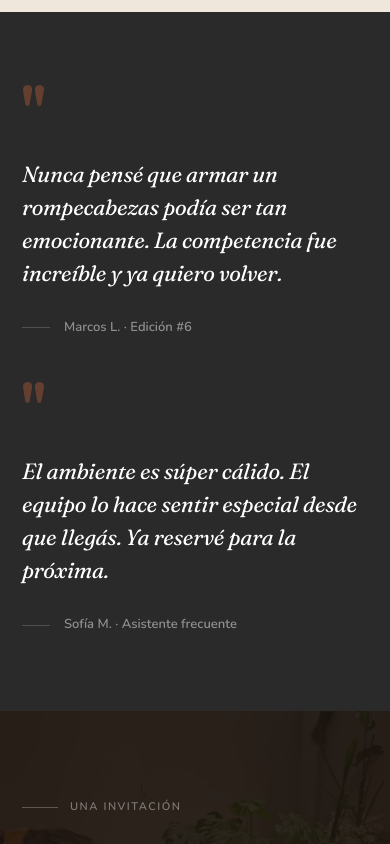
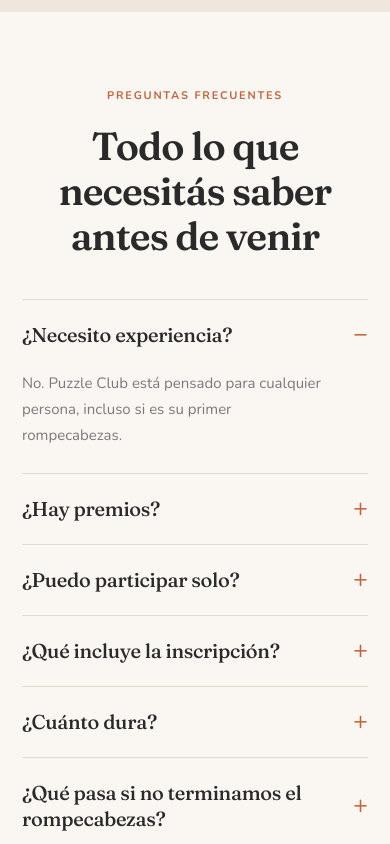
Before and after one commit to victoriamanresabr-cloud/puzzleclubsanjuan-web, a React (Vite) app: page / in a window 390 px wide. Shown: the part 7480-8324 px from the top of the page. Built offline with nearby package versions, Linux system fonts and the light colour scheme; the HTML template or start-up script is replaced by a standard one.

Commit message:
Agrega sección FAQ

```diff
--- a/src/App.tsx
+++ b/src/App.tsx
@@ -1,4 +1,5 @@
 import { useState, useEffect } from 'react'
+import FaqSection from './components/FaqSection'
 
 // ─── IMAGE REGISTRY ──────────────────────────────────────────────────────────
 const IMG = {
@@ -755,6 +756,8 @@ export default function App() {
 
       <NextEventSection />
 
+      <FaqSection />
+
       <TestimonialsSection />
 
       <FinalInvitation />
--- /dev/null
+++ b/src/components/FaqSection.tsx
@@ -0,0 +1,143 @@
+import { useState } from 'react'
+
+const T = {
+  terracotta: '#C4623A',
+  charcoal: '#2A2A2A',
+  cream: '#FAF7F2',
+  textMuted: '#7A7A7A',
+  warmBorder: '#E3D9CE',
+}
+
+const font = {
+  display: "'Fraunces', Georgia, serif",
+  body: "'Nunito', 'Helvetica Neue', Arial, sans-serif",
+}
+
+const questions = [
+  {
+    question: '¿Necesito experiencia?',
+    answer: 'No. Puzzle Club está pensado para cualquier persona, incluso si es su primer rompecabezas.',
+  },
+  {
+    question: '¿Hay premios?',
+    answer: 'Sí. Las categorías de parejas y equipos premian a los mejores tiempos, además de sorteos y sorpresas en algunas ediciones.',
+  },
+  {
+    question: '¿Puedo participar solo?',
+    answer: 'Actualmente podés inscribirte en pareja o en la categoría de equipos.',
+  },
+  {
+    question: '¿Qué incluye la inscripción?',
+    answer: 'La participación en el torneo, el rompecabezas del desafío, acceso al evento y todo lo necesario para vivir la experiencia.',
+  },
+  {
+    question: '¿Cuánto dura?',
+    answer: 'Depende de la categoría, pero los encuentros suelen durar entre 2 y 4 horas, incluyendo la premiación.',
+  },
+  {
+    question: '¿Qué pasa si no terminamos el rompecabezas?',
+    answer: 'No pasa nada. Lo importante es disfrutar la experiencia. El tiempo final se registra según las reglas del evento.',
+  },
+  {
+    question: '¿Dónde se realiza?',
+    answer: 'Cada edición se realiza en un espacio diferente de San Juan. El lugar se informa junto con la apertura de inscripciones.',
+  },
+  {
+    question: '¿Hay límite de edad?',
+    answer: 'No hay un límite estricto. Puede participar cualquier persona que se sienta cómoda con la modalidad elegida.',
+  },
+]
+
+interface FaqItemProps {
+  answer: string
+  index: number
+  isOpen: boolean
+  onToggle: () => void
+  question: string
+}
+
+function FaqItem({ answer, index, isOpen, onToggle, question }: FaqItemProps) {
+  const answerId = `faq-answer-${index}`
+
+  return (
+    <article className="faq-section__item" style={{ borderTop: `1px solid ${T.warmBorder}` }}>
+      <h3>
+        <button
+          type="button"
+          className="faq-section__trigger"
+          aria-expanded={isOpen}
+          aria-controls={answerId}
+          onClick={onToggle}
+          style={{
+            width: '100%',
+            display: 'flex',
+            alignItems: 'center',
+            justifyContent: 'space-between',
+            gap: 32,
+            border: 0,
+            backgroundColor: 'transparent',
+            padding: '26px 0',
+            cursor: 'pointer',
+            textAlign: 'left',
+          }}
+        >
+          <span className="faq-section__question" style={{ fontFamily: font.display, fontSize: 24, fontWeight: 500, color: T.charcoal, lineHeight: 1.3, letterSpacing: '-0.015em' }}>
+            {question}
+          </span>
+          <span className="faq-section__icon" aria-hidden="true" style={{ fontFamily: font.body, fontSize: 25, fontWeight: 400, color: T.terracotta, lineHeight: 1, flexShrink: 0 }}>
+            {isOpen ? '−' : '+'}
+          </span>
+        </button>
+      </h3>
+
+      <div
+        id={answerId}
+        className="faq-section__answer"
+        aria-hidden={!isOpen}
+        style={{
+          display: 'grid',
+          gridTemplateRows: isOpen ? '1fr' : '0fr',
+          opacity: isOpen ? 1 : 0,
+          transition: 'grid-template-rows 300ms ease, opacity 220ms ease',
+        }}
+      >
+        <div style={{ overflow: 'hidden' }}>
+          <p className="faq-section__answer-inner" style={{ fontFamily: font.body, fontSize: 16, fontWeight: 400, color: T.textMuted, lineHeight: 1.8, padding: '0 64px 28px 0' }}>
+            {answer}
+          </p>
+        </div>
+      </div>
+    </article>
+  )
+}
+
+export default function FaqSection() {
+  const [openIndex, setOpenIndex] = useState(0)
+
+  return (
+    <section className="faq-section" aria-labelledby="faq-title" style={{ backgroundColor: T.cream, padding: '140px 80px' }}>
+      <div style={{ maxWidth: 820, margin: '0 auto' }}>
+        <header className="faq-section__header" style={{ maxWidth: 640, margin: '0 auto 64px', textAlign: 'center' }}>
+          <span style={{ display: 'block', fontFamily: font.body, fontSize: 11, fontWeight: 700, color: T.terracotta, letterSpacing: '0.16em', textTransform: 'uppercase', marginBottom: 20 }}>
+            Preguntas frecuentes
+          </span>
+          <h2 id="faq-title" className="faq-section__title" style={{ fontFamily: font.display, fontSize: 50, fontWeight: 600, color: T.charcoal, lineHeight: 1.15, letterSpacing: '-0.025em' }}>
+            Todo lo que necesitás saber antes de venir
+          </h2>
+        </header>
+
+        <div className="faq-section__list" style={{ borderBottom: `1px solid ${T.warmBorder}` }}>
+          {questions.map((item, index) => (
+            <FaqItem
+              key={item.question}
+              {...item}
+              index={index}
+              isOpen={openIndex === index}
+              onToggle={() => setOpenIndex(index)}
+            />
+          ))}
+        </div>
+      </div>
+    </section>
+  )
+}
--- a/src/index.css
+++ b/src/index.css
@@ -61,6 +61,14 @@ body,
 }
 
 @media (max-width: 1024px) {
+  .faq-section {
+    padding: 112px 48px !important;
+  }
+
+  .faq-section__header {
+    margin-bottom: 52px !important;
+  }
+
   .how-it-works-section {
     padding: 104px 48px !important;
   }
@@ -175,6 +183,33 @@ body,
 }
 
 @media (max-width: 720px) {
+  .faq-section {
+    padding: 76px 22px !important;
+  }
+
+  .faq-section__header {
+    margin-bottom: 40px !important;
+  }
+
+  .faq-section__title {
+    font-size: clamp(37px, 10vw, 46px) !important;
+  }
+
+  .faq-section__trigger {
+    gap: 20px !important;
+    padding: 22px 0 !important;
+  }
+
+  .faq-section__question {
+    font-size: 20px !important;
+  }
+
+  .faq-section__answer-inner {
+    font-size: 15px !important;
+    line-height: 1.75 !important;
+    padding: 0 34px 24px 0 !important;
+  }
+
   .how-it-works-section {
     padding: 76px 22px !important;
   }
```
